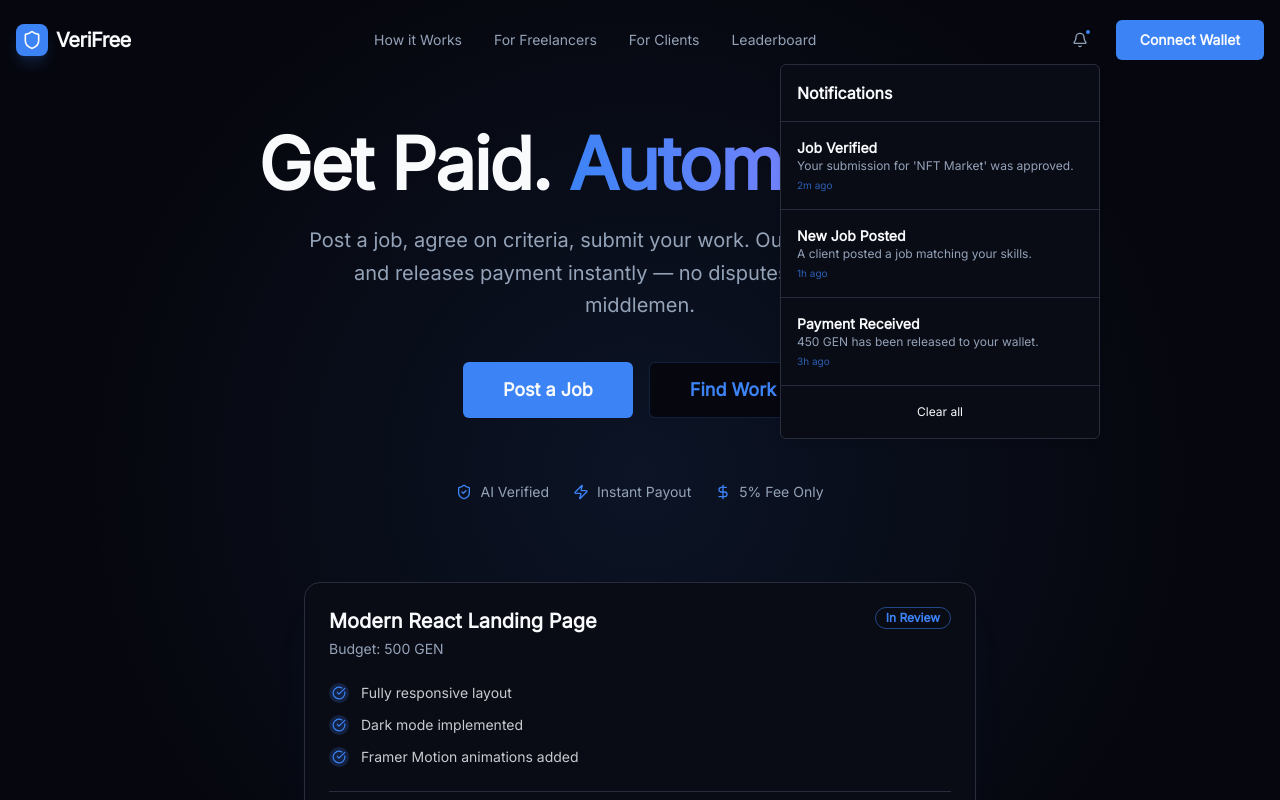
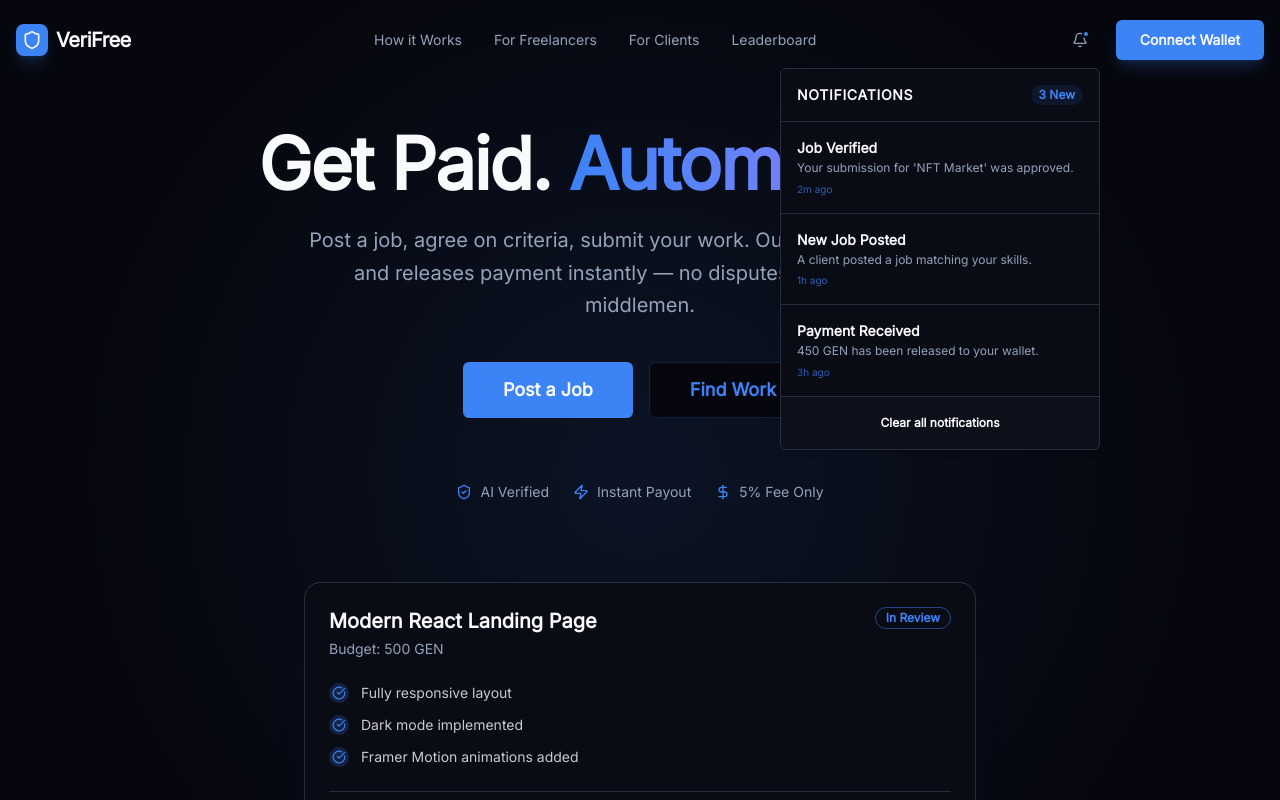
Before and after one commit to Emman442/verlfree, a Next.js app: page / in a window 1280 px wide. Both pictures are taken after a click on the button 1079 px from the left and 40 px from the top of the page. Shown: the top 800 px of the page. Built offline with nearby package versions, Linux system fonts and the light colour scheme.

Commit message:
Still doesn't work lmao

```diff
--- a/src/components/layout/Navbar.tsx
+++ b/src/components/layout/Navbar.tsx
@@ -1,4 +1,3 @@
-
 "use client";
 
 import Link from "next/link";
@@ -25,6 +24,7 @@ export default function Navbar() {
   const [scrolled, setScrolled] = useState(false);
   const [mobileMenuOpen, setMobileMenuOpen] = useState(false);
   const [connected, setConnected] = useState(false);
+  const [mounted, setMounted] = useState(false);
   const [notifications, setNotifications] = useState([
     { id: 1, title: "Job Verified", description: "Your submission for 'NFT Market' was approved.", time: "2m ago" },
     { id: 2, title: "New Job Posted", description: "A client posted a job matching your skills.", time: "1h ago" },
@@ -32,6 +32,7 @@ export default function Navbar() {
   ]);
 
   useEffect(() => {
+    setMounted(true);
     const handleScroll = () => setScrolled(window.scrollY > 20);
     window.addEventListener("scroll", handleScroll);
     return () => window.removeEventListener("scroll", handleScroll);
@@ -43,6 +44,8 @@ export default function Navbar() {
     { name: "For Clients", href: "/clients" },
     { name: "Leaderboard", href: "/leaderboard" },
   ];
+
+  if (!mounted) return null;
 
   return (
     <nav
@@ -80,49 +83,55 @@ export default function Navbar() {
         <div className="flex items-center gap-4">
           <Popover>
             <PopoverTrigger asChild>
-              <Button variant="ghost" size="icon" className="relative text-muted-foreground">
+              <Button variant="ghost" size="icon" className="relative text-muted-foreground hover:text-primary transition-colors">
                 <Bell className="w-5 h-5" />
                 {notifications.length > 0 && (
-                  <span className="absolute top-2 right-2 w-2 h-2 bg-primary rounded-full border-2 border-background"></span>
+                  <span className="absolute top-2.5 right-2.5 w-2 h-2 bg-primary rounded-full border-2 border-background"></span>
                 )}
               </Button>
             </PopoverTrigger>
-            <PopoverContent className="w-80 p-0" align="end">
-              <div className="p-4 border-b border-border">
-                <h4 className="font-bold">Notifications</h4>
+            <PopoverContent className="w-80 p-0" align="end" sideOffset={8}>
+              <div className="p-4 border-b border-border flex items-center justify-between">
+                <h4 className="font-bold text-sm uppercase tracking-wider">Notifications</h4>
+                <Badge variant="secondary" className="bg-primary/10 text-primary border-none text-[10px]">
+                  {notifications.length} New
+                </Badge>
               </div>
               <div className="max-h-[300px] overflow-y-auto">
                 {notifications.length > 0 ? (
                   notifications.map((n) => (
-                    <div key={n.id} className="p-4 border-b border-border last:border-0 hover:bg-accent/50 transition-colors cursor-default">
+                    <div key={n.id} className="p-4 border-b border-border last:border-0 hover:bg-accent/30 transition-colors cursor-default">
                       <p className="text-sm font-bold">{n.title}</p>
-                      <p className="text-xs text-muted-foreground mb-1">{n.description}</p>
-                      <p className="text-[10px] text-primary/70">{n.time}</p>
+                      <p className="text-xs text-muted-foreground mb-1 leading-relaxed">{n.description}</p>
+                      <p className="text-[10px] text-primary/70 font-medium">{n.time}</p>
                     </div>
                   ))
                 ) : (
-                  <div className="p-8 text-center text-muted-foreground text-sm">
-                    No new notifications
+                  <div className="p-10 text-center text-muted-foreground">
+                    <Bell className="w-8 h-8 mx-auto mb-3 opacity-20" />
+                    <p className="text-sm">No new notifications</p>
                   </div>
                 )}
               </div>
-              <div className="p-2 text-center border-t border-border">
+              {notifications.length > 0 && (
+                <div className="p-2 text-center border-t border-border bg-muted/20">
                   <Button
                     variant="ghost"
                     size="sm"
-                  className="w-full text-xs hover:text-primary"
+                    className="w-full text-xs hover:text-primary font-bold"
                     onClick={() => setNotifications([])}
                   >
-                  Clear all
+                    Clear all notifications
                   </Button>
                 </div>
+              )}
             </PopoverContent>
           </Popover>
 
           {connected ? (
             <DropdownMenu>
               <DropdownMenuTrigger asChild>
-                <Button variant="ghost" className="p-0 h-auto rounded-full">
+                <Button variant="ghost" className="p-0 h-auto rounded-full ring-2 ring-primary/20 hover:ring-primary/40 transition-all">
                   <Avatar className="w-8 h-8 border border-border">
                     <AvatarImage src="https://picsum.photos/seed/user/100/100" />
                     <AvatarFallback>VF</AvatarFallback>
@@ -130,16 +139,16 @@ export default function Navbar() {
                 </Button>
               </DropdownMenuTrigger>
               <DropdownMenuContent align="end" className="w-56">
-                <DropdownMenuLabel>My Account</DropdownMenuLabel>
+                <DropdownMenuLabel className="font-bold">My Account</DropdownMenuLabel>
                 <DropdownMenuSeparator />
-                <DropdownMenuItem asChild>
+                <DropdownMenuItem asChild className="cursor-pointer">
                   <Link href="/dashboard">Dashboard</Link>
                 </DropdownMenuItem>
-                <DropdownMenuItem asChild>
-                  <Link href="/profile">Public Portfolio</Link>
+                <DropdownMenuItem asChild className="cursor-pointer">
+                  <Link href="/leaderboard">Leaderboard</Link>
                 </DropdownMenuItem>
                 <DropdownMenuSeparator />
-                <DropdownMenuItem onClick={() => setConnected(false)}>
+                <DropdownMenuItem onClick={() => setConnected(false)} className="text-destructive cursor-pointer">
                   Disconnect Wallet
                 </DropdownMenuItem>
               </DropdownMenuContent>
@@ -147,17 +156,17 @@ export default function Navbar() {
           ) : (
             <Button
               onClick={() => setConnected(true)}
-              className="bg-primary hover:bg-primary/90 text-primary-foreground font-semibold px-6"
+              className="bg-primary hover:bg-primary/90 text-primary-foreground font-bold px-6 shadow-lg shadow-primary/20"
             >
               Connect Wallet
             </Button>
           )}
 
           <button
-            className="md:hidden text-foreground"
+            className="md:hidden text-foreground ml-2"
             onClick={() => setMobileMenuOpen(!mobileMenuOpen)}
           >
-            {mobileMenuOpen ? <X /> : <Menu />}
+            {mobileMenuOpen ? <X className="w-6 h-6" /> : <Menu className="w-6 h-6" />}
           </button>
         </div>
       </div>
@@ -166,24 +175,24 @@ export default function Navbar() {
       <AnimatePresence>
         {mobileMenuOpen && (
           <motion.div
-            initial={{ opacity: 0, y: -20 }}
-            animate={{ opacity: 1, y: 0 }}
-            exit={{ opacity: 0, y: -20 }}
-            className="absolute top-full left-0 right-0 bg-card border-b border-border p-4 md:hidden"
+            initial={{ opacity: 0, height: 0 }}
+            animate={{ opacity: 1, height: "auto" }}
+            exit={{ opacity: 0, height: 0 }}
+            className="absolute top-full left-0 right-0 bg-card border-b border-border p-4 md:hidden overflow-hidden shadow-2xl"
           >
-            <div className="flex flex-col gap-4">
+            <div className="flex flex-col gap-2">
               {navLinks.map((link) => (
                 <Link
                   key={link.name}
                   href={link.href}
                   onClick={() => setMobileMenuOpen(false)}
-                  className="text-lg font-medium text-foreground py-2"
+                  className="text-lg font-bold text-foreground py-3 px-4 hover:bg-primary/10 rounded-xl transition-colors"
                 >
                   {link.name}
                 </Link>
               ))}
               {!connected && (
-                <Button className="w-full" onClick={() => {
+                <Button className="w-full mt-4 h-12 text-lg font-bold" onClick={() => {
                   setConnected(true);
                   setMobileMenuOpen(false);
                 }}>
@@ -197,3 +206,11 @@ export default function Navbar() {
     </nav>
   );
 }
+
+function Badge({ children, variant, className }: { children: React.ReactNode, variant?: string, className?: string }) {
+  return (
+    <span className={`inline-flex items-center px-2 py-0.5 rounded-full text-xs font-bold ${className}`}>
+      {children}
+    </span>
+  );
+}
```
Lines whose indentation alone changed are shown as unchanged.
